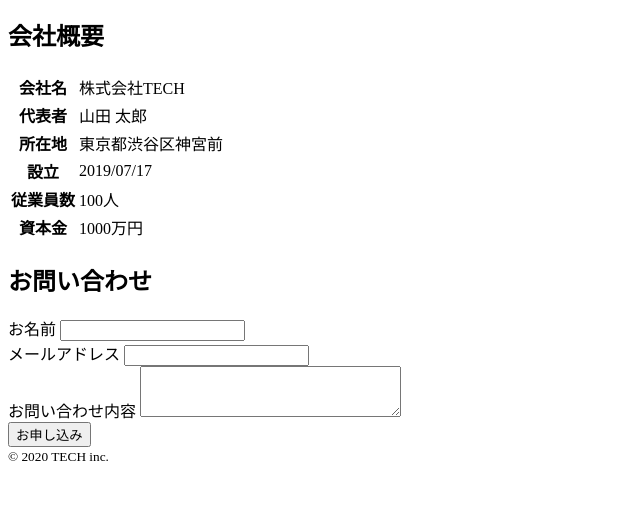
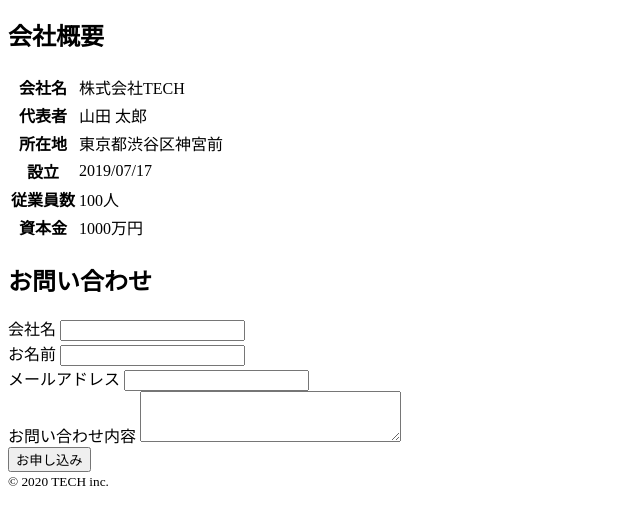
Before and after one commit to AgatsumaT/20231203_agatsuma_html, a plain HTML site: page index.html in a window 1280 px wide. Shown: the part 248-772 px from the top of the page, without its empty margins (0-640 px from the left). Drawn offline with Linux system fonts and the light colour scheme.

Commit message:
変更後2'

```diff
--- a/index.html
+++ b/index.html
@@ -51,7 +51,7 @@
             </table>
         <h2>お問い合わせ</h2>
         <for action="detail.html" method="get">
-
+            <label> 会社名 <input type="text" name="name" /> </label></br>
             <label> お名前 <input type="text" name="name" /> </label></br>
             <label> メールアドレス <input type="email" name="name" /> </label></br>
             <label> お問い合わせ内容 <textarea name="textarea" cols="30" rows="3"></textarea> </label></br>
```
